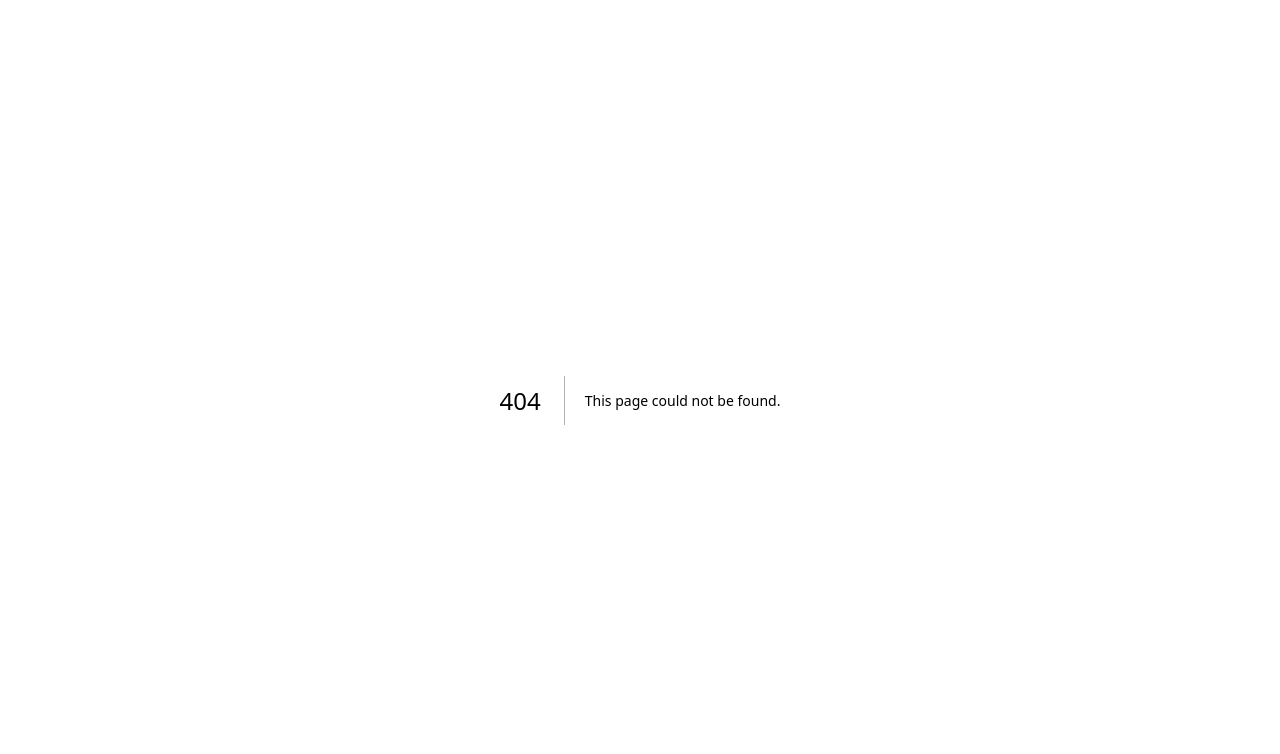
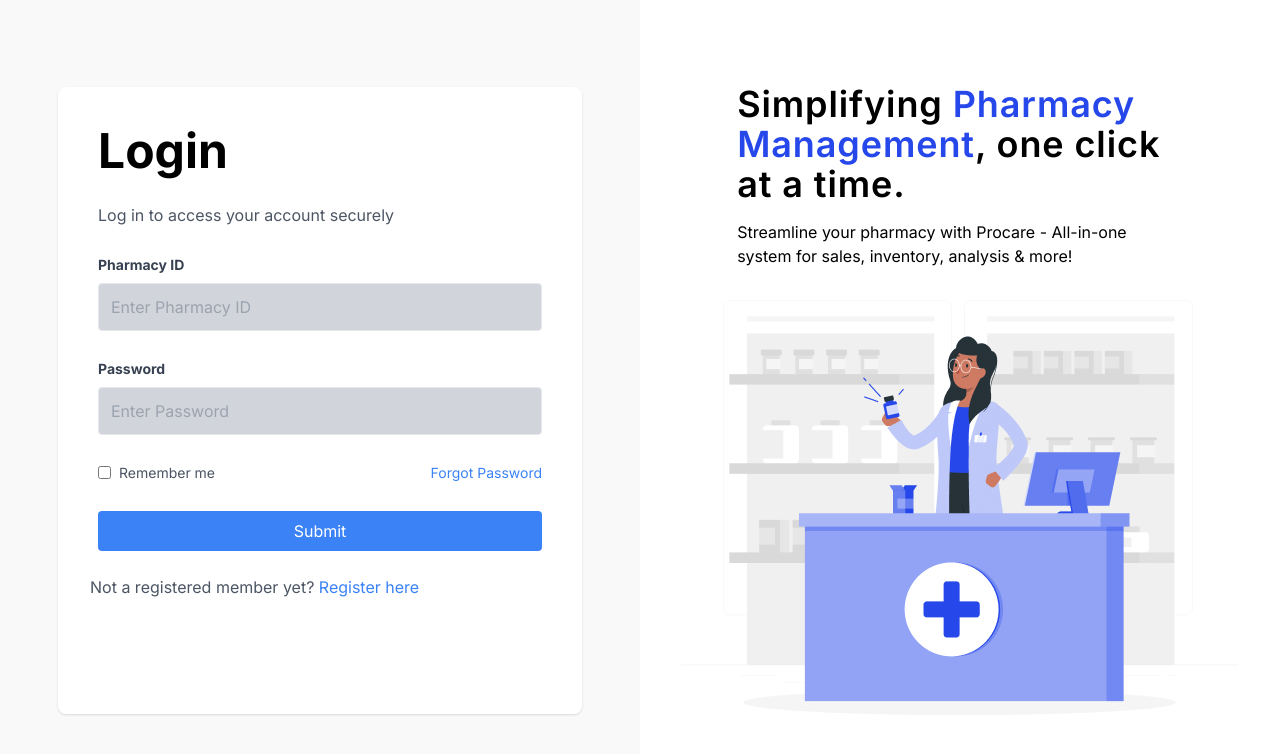
Before and after one commit to ProCare-PMS/ProCare-Web, a Next.js app: page /login in a window 1280 px wide. Before the commit this address had no page. Shown: the top 754 px of the page. Built offline with nearby package versions, Linux system fonts and the light colour scheme.

Commit message:
Add login, forgot password forms and layouts

```diff
--- /dev/null
+++ b/app/forgot-password/page.tsx
@@ -0,0 +1,15 @@
+import React from "react";
+import Forgot_password from "@/components/Forgot-password/forgot_password";
+import SignAuthLayout from "../sign-auth/layout";
+
+
+
+const Index = () => {
+  return (
+    <SignAuthLayout>
+      <Forgot_password />
+    </SignAuthLayout>
+  );
+};
+
+export default Index;
--- /dev/null
+++ b/app/login/page.tsx
@@ -0,0 +1,13 @@
+import React from 'react'
+import Login from '@/components/Login/login'
+import SignAuthLayout from '../sign-auth/layout'
+
+
+
+export default function page() {
+  return (
+    <SignAuthLayout>
+        <Login />
+    </SignAuthLayout>
+  )
+}
--- /dev/null
+++ b/app/sign-auth/layout.tsx
@@ -0,0 +1,28 @@
+import React from "react";
+import Image from "next/image";
+
+export default function SignAuthLayout({
+  children,
+}: {
+  children: React.ReactNode;
+}) {
+  return (
+    <div className="flex h-screen w-full">
+      {children}
+      <div className="w-1/2 bg-white flex justify-center items-center flex-col gap-4">
+        <div className=" w-[557.09px] h-[626.1px] flex justify-center items-center flex-col gap-4">
+          <div className="w-[80%] gap-4">
+            <h1 className="font-inter text-4xl font-semibold leading-10 text-left tracking-wide">
+            Simplifying <span className="text-[#2648EA] text-4xl">Pharmacy Management</span>, one click at a time.
+          </h1>
+          <p className="my-4">Streamline your pharmacy with Procare - All-in-one system for sales, inventory, analysis & more!</p>
+          </div>
+
+          <div className="w-full">
+            <Image className="w-full h-full" src="/assets/images/rafiki.jpg" width={50}  height={50} alt="rafiki" priority quality={100}/>
+          </div>
+        </div>
+      </div>
+    </div>
+  );
+}
--- /dev/null
+++ b/components/Forgot-password/forgot_password.tsx
@@ -0,0 +1,61 @@
+"use client"
+import React, {useState} from 'react'
+
+export default function Forgot_password () {
+    const [email, setEmail] = useState("");
+    const handleSubmit = (event: React.FormEvent<HTMLFormElement>) => {
+        event.preventDefault();
+        // Handle form submission logic here, e.g., API calls
+        console.log("Email:", email);
+        setEmail("");
+      };
+  return (
+    <div className="bg-[#F9F9F9] w-1/2 flex justify-center items-center">
+        <div className="bg-[#FFFFFF] w-[524px] h-[627px] p-8 rounded-lg shadow flex justify-center items-center">
+        <div className="bg-[#FFFFFF]">
+            <div className='flex flex-col justify-center items-center text-center px-2 gap-4'>
+                <h3 className='font-inter text-lg font-semibold leading-6 tracking-tighter text-center'>
+                    Forgot your Password?
+                </h3>
+                <p className='font-inter text-lg leading-6 tracking-tighter text-center px-4'>
+                    Enter you email below and we’ll send you instructions on how to reset your password
+                </p>
+            </div>
+          <form className="m-auto p-2 flex flex-col justify-center gap-3" onSubmit={handleSubmit}>
+
+            <div className="mb-4">
+              <label
+                htmlFor="email"
+                className="block text-gray-700 text-sm font-bold mb-2"
+              >
+                Email
+              </label>
+              <input
+                id="email"
+                type="email"
+                placeholder="Enter email"
+                className="appearance-none border rounded w-full h-12 py-2 px-3 text-gray-700 leading-tight focus:outline-none focus:shadow-outline bg-gray-300"
+                autoComplete="off"
+                value={email}
+                onChange={(e) => setEmail(e.target.value)}
+              />
+            </div>
+            {/* button here */}
+            <button
+              type="submit"
+              className="bg-blue-500 text-white py-2 px-4 rounded w-full"
+            >
+              Send Reset Link
+            </button>
+          </form>
+          <div className="mt-4 text-gray-600">
+            <a href="#" className="text-blue-500">
+                Back to Login
+            </a>
+          </div>
+        </div>
+        </div>
+
+      </div>
+  )
+}
--- /dev/null
+++ b/components/Login/login.tsx
@@ -0,0 +1,91 @@
+"use client";
+import React, { useState, useEffect } from 'react'
+
+export default function Login() {
+    const [pharmacyId, setPharmacyId] = useState("");
+    const [password, setPassword] = useState("");
+
+    const handleSubmit = (event: React.FormEvent<HTMLFormElement>) => {
+      event.preventDefault();
+      // Handle form submission logic here, e.g., API calls
+      console.log("Pharmacy ID:", pharmacyId);
+      console.log("Password:", password);
+      // Reset form fields after submission
+      setPharmacyId("");
+      setPassword("");
+    };
+
+    useEffect(() => {
+      // Clear input fields on component mount to prevent autofill
+      setPharmacyId("");
+      setPassword("");
+    }, []);
+
+  return (
+    <div className="bg-[#F9F9F9] flex justify-center items-center w-1/2">
+        <div className="bg-[#FFFFFF] w-[524px] h-[627px] p-8 rounded-lg shadow">
+          <form className="m-auto p-2 flex flex-col justify-center gap-3" onSubmit={handleSubmit}>
+            <h2 className="font-inter text-5xl font-bold leading-14 text-left mb-4">Login</h2>
+            <p className="text-gray-600 mb-4">
+              Log in to access your account securely
+            </p>
+            <div className="mb-4">
+              <label
+                htmlFor="pharmacyId"
+                className="block text-gray-700 text-sm font-bold mb-2"
+              >
+                Pharmacy ID
+              </label>
+              <input
+                id="pharmacyId"
+                type="text"
+                placeholder="Enter Pharmacy ID"
+                className="appearance-none border rounded w-full h-12 py-2 px-3 text-gray-700 leading-tight focus:outline-none focus:shadow-outline bg-gray-300"
+                autoComplete="off"
+                value={pharmacyId}
+                onChange={(e) => setPharmacyId(e.target.value)}
+              />
+            </div>
+            <div className="mb-4">
+              <label
+                htmlFor="password"
+                className="block text-gray-700 text-sm font-bold mb-2"
+              >
+                Password
+              </label>
+              <input
+                id="password"
+                type="password"
+                placeholder="Enter Password"
+                className="appearance-none border rounded w-full h-12 py-2 px-3 text-gray-700 leading-tight focus:outline-none focus:shadow-outline bg-gray-300"
+                autoComplete="off"
+                value={password}
+                onChange={(e) => setPassword(e.target.value)}
+              />
+            </div>
+            <div className="flex items-center justify-between mb-4">
+              <div className="flex items-center">
+                <input type="checkbox" className="mr-2" />
+                <span className="text-sm text-gray-600">Remember me</span>
+              </div>
+              <a href="#" className="text-sm text-blue-500">
+                Forgot Password
+              </a>
+            </div>
+            <button
+              type="submit"
+              className="bg-blue-500 text-white py-2 px-4 rounded w-full"
+            >
+              Submit
+            </button>
+          </form>
+          <p className="mt-4 text-gray-600">
+            Not a registered member yet?{" "}
+            <a href="#" className="text-blue-500">
+              Register here
+            </a>
+          </p>
+        </div>
+      </div>
+  )
+}
--- a/next.config.mjs
+++ b/next.config.mjs
@@ -1,4 +1,10 @@
 /** @type {import('next').NextConfig} */
-const nextConfig = {};
+const nextConfig = {
+    images: {
+        domains: ['images.unsplash.com'], // Add the domain of the image source here
+        unoptimized: true,
+      },
+};
+
 
 export default nextConfig;
```
Also changed, not shown: public/assets/images/rafiki.jpg (added).
